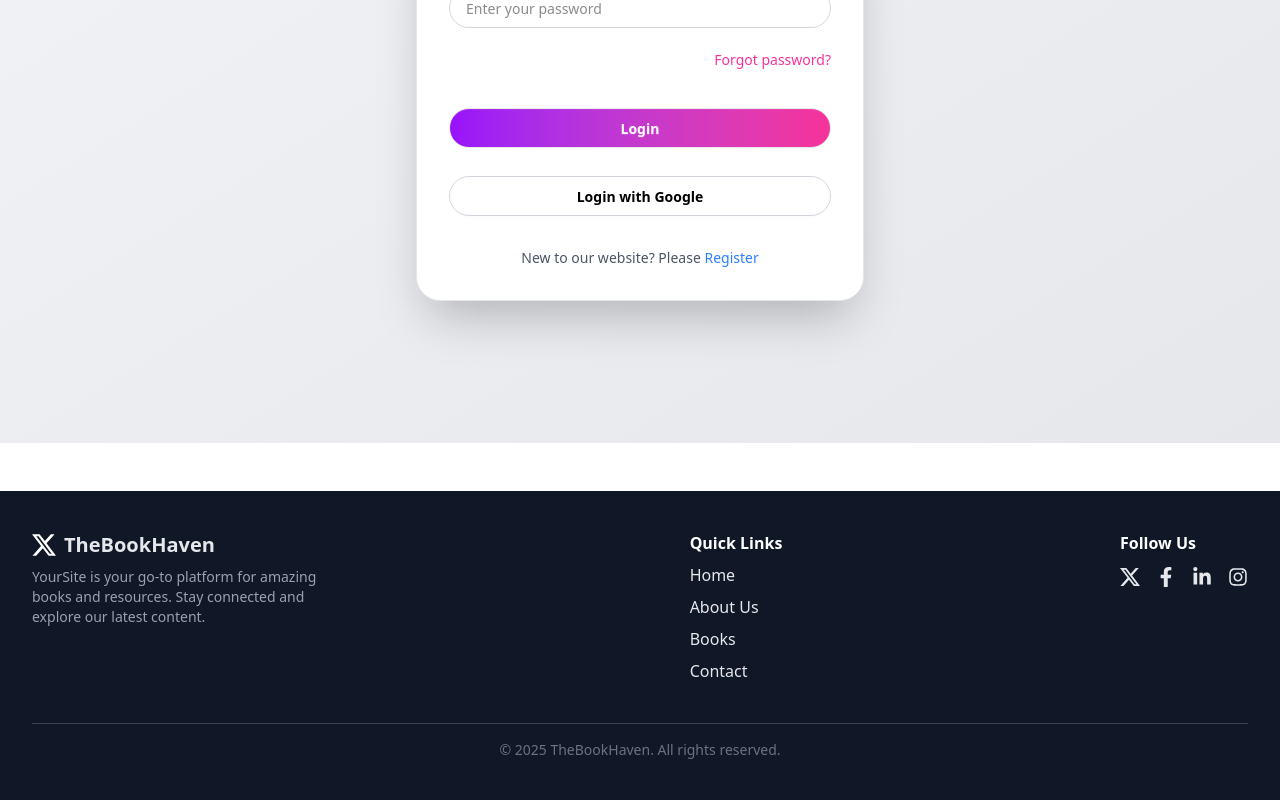
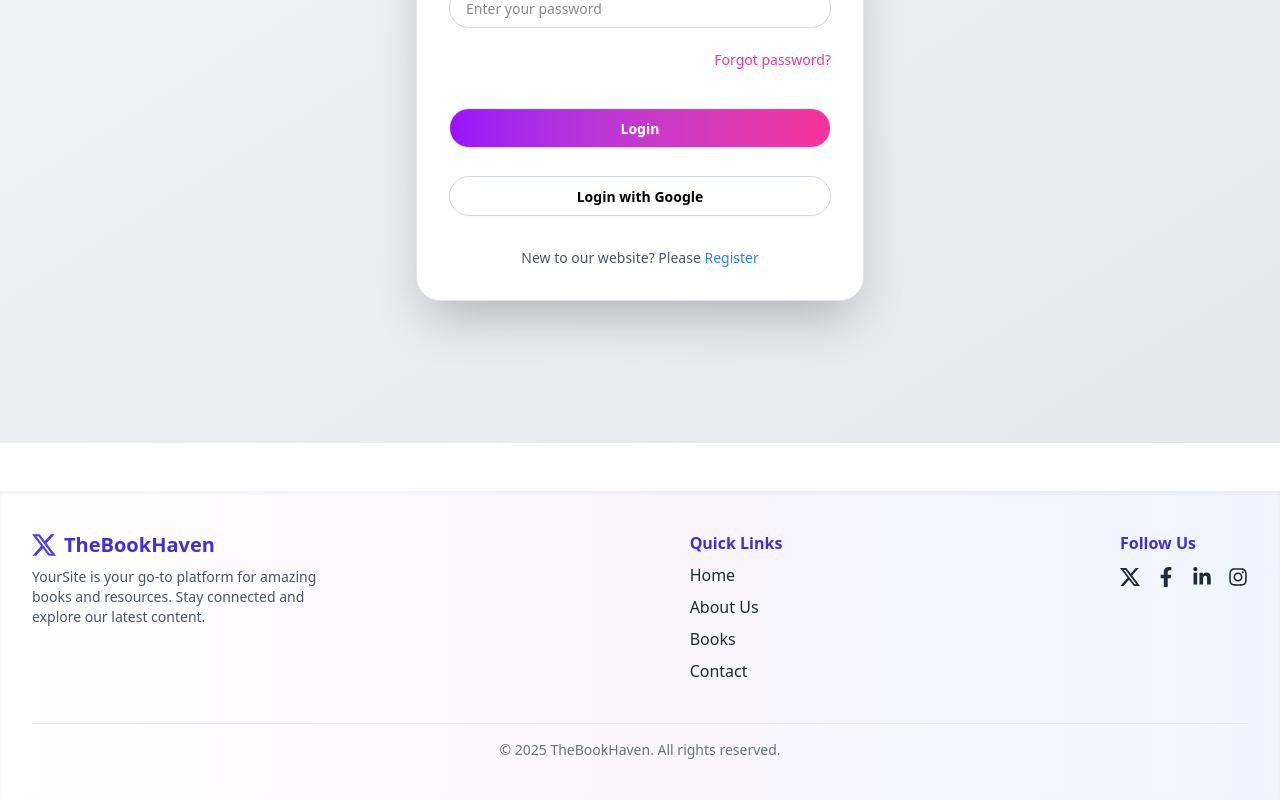
Before and after one commit to Meharab-27/assignment-client, a React (Vite) app: page /auth/login in a window 1280 px wide. Shown: the part 448-1248 px from the top of the page. Built offline with nearby package versions, Linux system fonts and the light colour scheme; no server answers.

Commit message:
added a footer

```diff
--- a/src/components/Footer.jsx
+++ b/src/components/Footer.jsx
@@ -1,3 +1,5 @@
+
+
 
 import React from "react";
 import { FaFacebookF, FaLinkedinIn, FaInstagram } from "react-icons/fa";
@@ -5,44 +7,64 @@ import { SiX } from "react-icons/si"; // X logo
 
 const Footer = () => {
   return (
-    <footer className="bg-gray-900 text-gray-200 mt-12">
+    <footer className="bg-gradient-to-r from-white via-purple-50 to-blue-50 text-gray-800 mt-12 shadow-inner">
       <div className="max-w-7xl mx-auto px-4 sm:px-6 lg:px-8 py-10">
         <div className="flex flex-col sm:flex-row justify-between items-center sm:items-start space-y-6 sm:space-y-0 sm:space-x-12">
 
           {/* Logo and Description */}
           <div className="text-center sm:text-left">
             <div className="flex items-center justify-center sm:justify-start space-x-2 mb-2">
-              <SiX className="text-white w-6 h-6" />
-              <span className="text-xl font-bold">TheBookHaven</span>
+              <SiX className="text-indigo-600 w-6 h-6" />
+              <span className="text-xl font-bold text-indigo-700">TheBookHaven</span>
             </div>
-            <p className="text-gray-400 text-sm max-w-xs mx-auto sm:mx-0">
+            <p className="text-gray-600 text-sm max-w-xs mx-auto sm:mx-0">
               YourSite is your go-to platform for amazing books and resources. Stay connected and explore our latest content.
             </p>
           </div>
 
           {/* Links */}
           <div className="flex flex-col space-y-2 text-center sm:text-left">
-            <h3 className="font-semibold text-white">Quick Links</h3>
-            <a href="/" className="hover:text-purple-400 transition-colors">Home</a>
-            <a href="/about" className="hover:text-purple-400 transition-colors">About Us</a>
-            <a href="/books" className="hover:text-purple-400 transition-colors">Books</a>
-            <a href="/contact" className="hover:text-purple-400 transition-colors">Contact</a>
+            <h3 className="font-semibold text-indigo-700">Quick Links</h3>
+            <a href="/" className="hover:text-indigo-500 transition-colors">Home</a>
+            <a href="/about" className="hover:text-indigo-500 transition-colors">About Us</a>
+            <a href="/books" className="hover:text-indigo-500 transition-colors">Books</a>
+            <a href="/contact" className="hover:text-indigo-500 transition-colors">Contact</a>
           </div>
 
           {/* Social Media */}
           <div className="flex flex-col items-center sm:items-start space-y-2">
-            <h3 className="font-semibold text-white">Follow Us</h3>
+            <h3 className="font-semibold text-indigo-700">Follow Us</h3>
             <div className="flex space-x-4 mt-1">
-              <a href="https://x.com" target="_blank" rel="noopener noreferrer" className="hover:text-blue-500">
+              <a
+                href="https://x.com"
+                target="_blank"
+                rel="noopener noreferrer"
+                className="hover:text-indigo-600 transition-colors"
+              >
                 <SiX className="w-5 h-5" />
               </a>
-              <a href="https://facebook.com" target="_blank" rel="noopener noreferrer" className="hover:text-blue-600">
+              <a
+                href="https://facebook.com"
+                target="_blank"
+                rel="noopener noreferrer"
+                className="hover:text-blue-600 transition-colors"
+              >
                 <FaFacebookF className="w-5 h-5" />
               </a>
-              <a href="https://linkedin.com" target="_blank" rel="noopener noreferrer" className="hover:text-blue-700">
+              <a
+                href="https://linkedin.com"
+                target="_blank"
+                rel="noopener noreferrer"
+                className="hover:text-blue-700 transition-colors"
+              >
                 <FaLinkedinIn className="w-5 h-5" />
               </a>
-              <a href="https://instagram.com" target="_blank" rel="noopener noreferrer" className="hover:text-pink-500">
+              <a
+                href="https://instagram.com"
+                target="_blank"
+                rel="noopener noreferrer"
+                className="hover:text-pink-500 transition-colors"
+              >
                 <FaInstagram className="w-5 h-5" />
               </a>
             </div>
@@ -50,7 +72,7 @@ const Footer = () => {
         </div>
 
         {/* Copyright */}
-        <div className="mt-10 border-t border-gray-700 pt-4 text-center text-gray-500 text-sm">
+        <div className="mt-10 border-t border-gray-200 pt-4 text-center text-gray-500 text-sm">
           &copy; {new Date().getFullYear()} TheBookHaven. All rights reserved.
         </div>
       </div>
```
Also changed, not shown: src/components/Navbar.jsx (+0 -158 lines).
